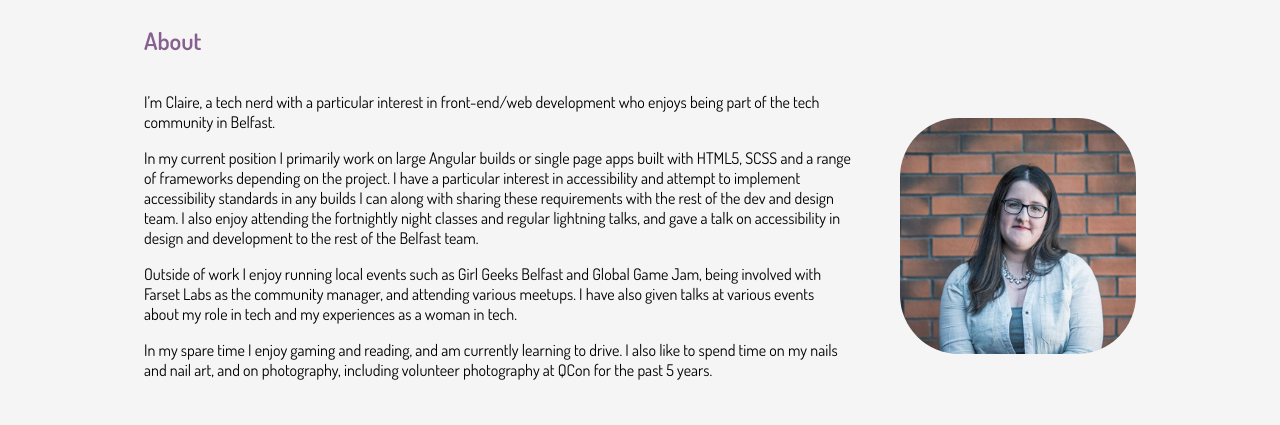
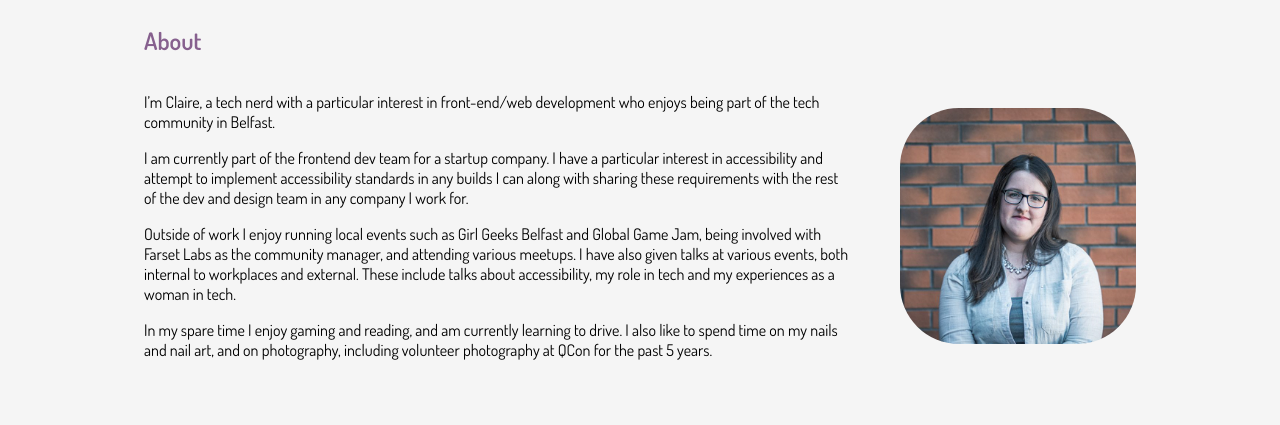
Before and after one commit to clairebones/clairebones.github.io, a website: page index.html in a window 1280 px wide. Shown: the part 267-692 px from the top of the page. Drawn offline with Linux system fonts and the light colour scheme.

Commit message:
Update 'about' section'

```diff
--- a/index.html
+++ b/index.html
@@ -29,9 +29,9 @@
                 <div class="content about-description">
                     <p>I’m Claire, a tech nerd with a particular interest in front-end/web development who enjoys being part of the tech community in Belfast.</p>
 
-                    <p>In my current position I primarily work on large Angular builds or single page apps built with HTML5, SCSS and a range of frameworks depending on the project. I have a particular interest in accessibility and attempt to implement accessibility standards in any builds I can along with sharing these requirements with the rest of the dev and design team. I also enjoy attending the fortnightly night classes and regular lightning talks, and gave a talk on accessibility in design and development to the rest of the Belfast team.</p>
+                    <p>I am currently part of the frontend dev team for a startup company. I have a particular interest in accessibility and attempt to implement accessibility standards in any builds I can along with sharing these requirements with the rest of the dev and design team in any company I work for. </p>
 
-                    <p>Outside of work I enjoy running local events such as Girl Geeks Belfast and Global Game Jam, being involved with Farset Labs as the community manager, and attending various meetups.  I have also given talks at various events about my role in tech and my experiences as a woman in tech.</p>
+                    <p>Outside of work I enjoy running local events such as Girl Geeks Belfast and Global Game Jam, being involved with Farset Labs as the community manager, and attending various meetups.  I have also given talks at various events, both internal to workplaces and external. These include talks about accessibility, my role in tech and my experiences as a woman in tech.</p>
 
                     <p>In my spare time I enjoy gaming and reading, and am currently learning to drive. I also like to spend time on my nails and nail art, and on photography, including volunteer photography at QCon for the past 5 years.</p>
                 </div>
```
